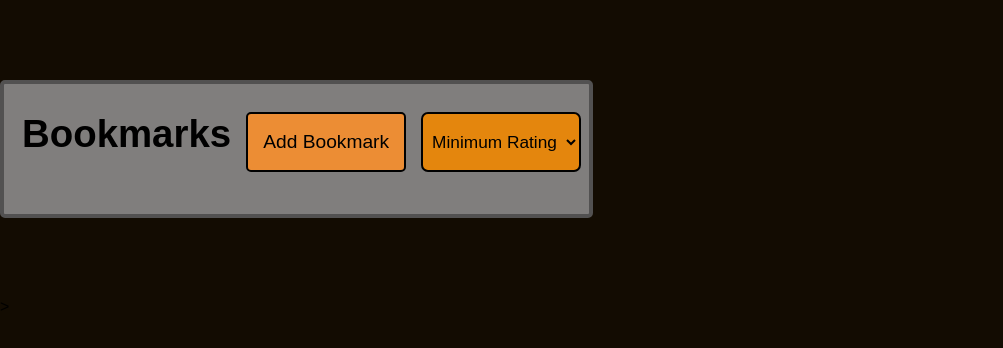
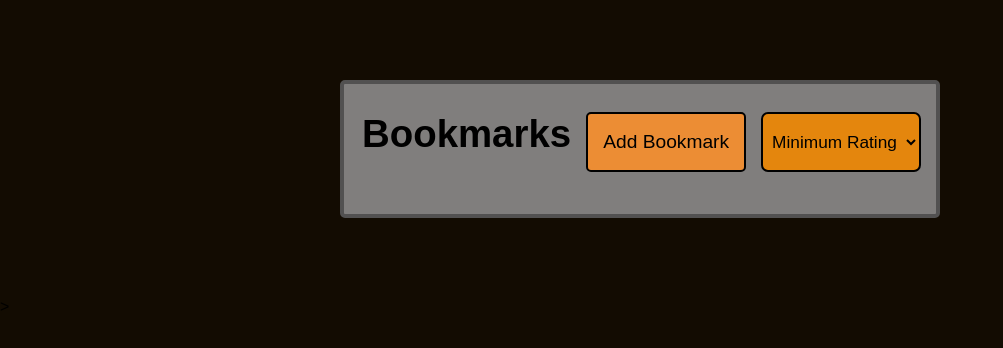
Before and after one commit to thinkful-ei-unicorn/bretThinkful-bookmarks-app, a website: page index.html in a window 1280 px wide. Shown: the whole page, without its empty margins (0-1003 px from the left). Drawn offline with nearby package versions, Linux system fonts and the light colour scheme; no server answers.

Commit message:
Update styles.css

```diff
--- a/styles.css
+++ b/styles.css
@@ -2,7 +2,7 @@
     box-sizing: border-box;
   }
   html {
-    display: flex;
+    display: inline-block;
   }
   body {
     font-family: fantasy;
```
